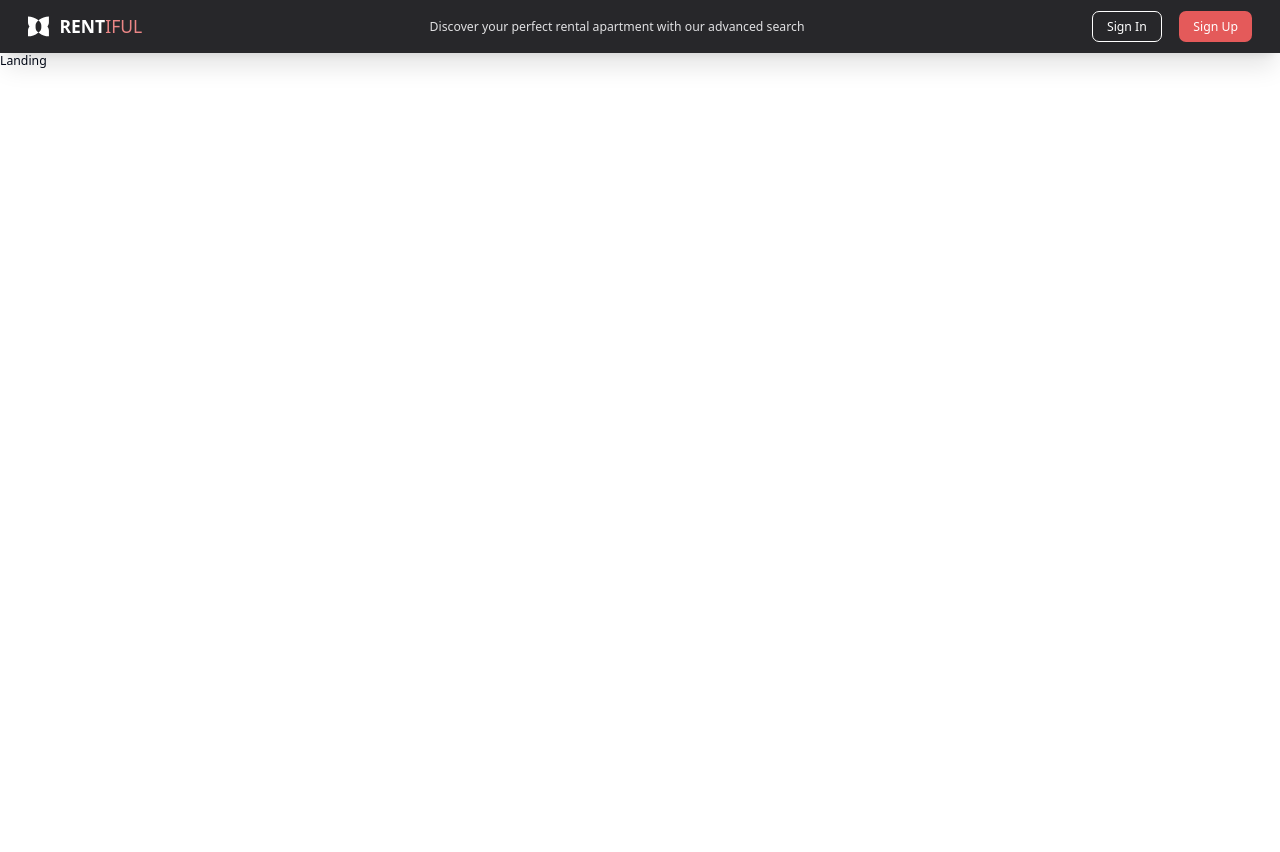
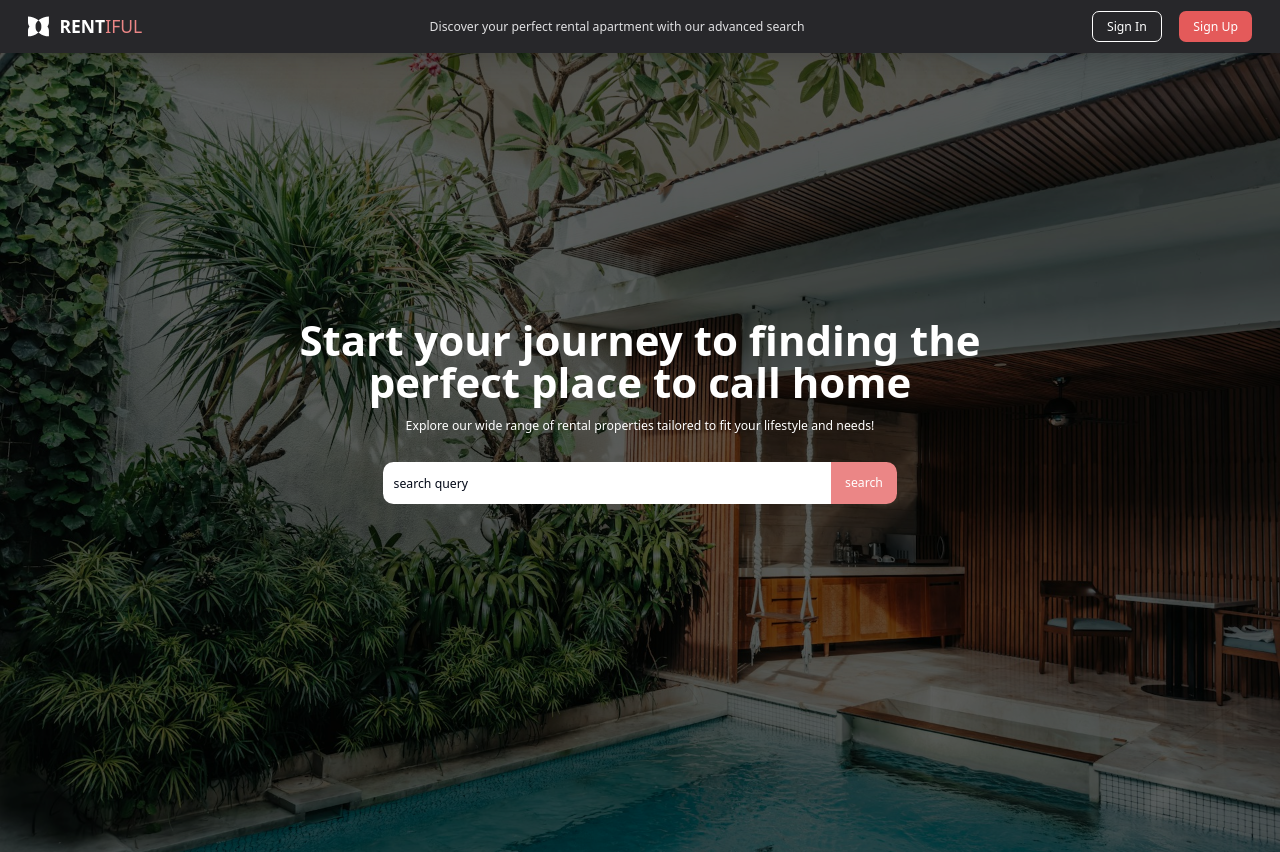
Before and after one commit to jtr-code/real-estate, a Next.js app in the folder client/: page /landing in a window 1280 px wide. Before the commit the page ends 800 px from the top, so only its background shows below. Built offline with nearby package versions, Linux system fonts and the light colour scheme.

Commit message:
add : Herosection

```diff
--- /dev/null
+++ b/client/src/app/(nondashboard)/landing/HeroSection.tsx
@@ -0,0 +1,52 @@
+"use client";
+import { Button } from "@/components/ui/button";
+import { Input } from "@/components/ui/input";
+import { motion } from "framer-motion";
+import Image from "next/image";
+import React from "react";
+
+const HeroSection = () => {
+  return (
+    <div className="relative h-screen">
+      <Image
+        src="/landing-splash.jpg"
+        alt="Rentiful background image"
+        fill
+        className="object-cover object-center"
+        priority
+      />
+      <div className="absolute inset-0 bg-black opacity-60"></div>
+      <motion.div
+        initial={{ opacity: 0, y: 20 }}
+        animate={{ opacity: 1, y: 0 }}
+        transition={{ duration: 0.8 }}
+        className="absolute top-1/3 transform -translate-x-1/2 -translate-y-1/2 text-center w-full"
+      >
+        <div className="max-w-4xl mx-auto px-16 sm:px-12">
+          <h1 className="text-5xl font-bold text-white mb-4">
+            Start your journey to finding the perfect place to call home
+          </h1>
+          <p className="text-x text-white mb-8">
+            Explore our wide range of rental properties tailored to fit your
+            lifestyle and needs!
+          </p>
+
+          <div className="flex justify-center">
+            <Input
+              type="text"
+              value="search query"
+              onChange={() => {}}
+              placeholder="Search by city, neighborhood or address"
+              className="w-full max-w-lg bg-white rounded-none rounded-l-xl border-none h-12"
+            />
+            <Button className="bg-secondary-500 border-none text-white rounded-none rounded-r-xl h-12 hover:bg-secondary-600">
+              search
+            </Button>
+          </div>
+        </div>
+      </motion.div>
+    </div>
+  );
+};
+
+export default HeroSection;
--- a/client/src/app/(nondashboard)/landing/page.tsx
+++ b/client/src/app/(nondashboard)/landing/page.tsx
@@ -1,7 +1,12 @@
 import React from "react";
+import HeroSection from "./HeroSection";
 
 const Landing = () => {
-  return <div>Landing</div>;
+  return (
+    <div>
+      <HeroSection />
+    </div>
+  );
 };
 
 export default Landing;
```
